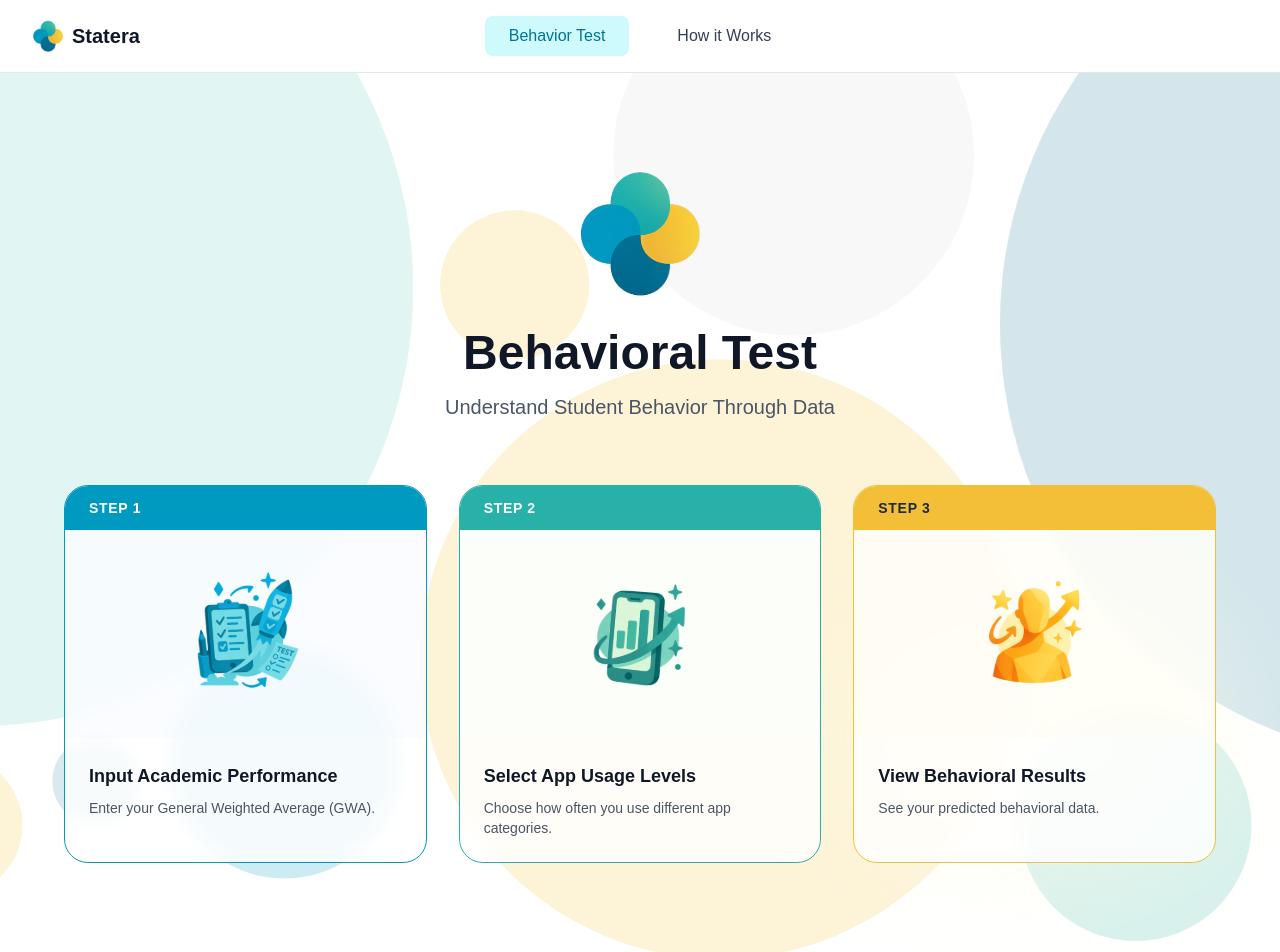
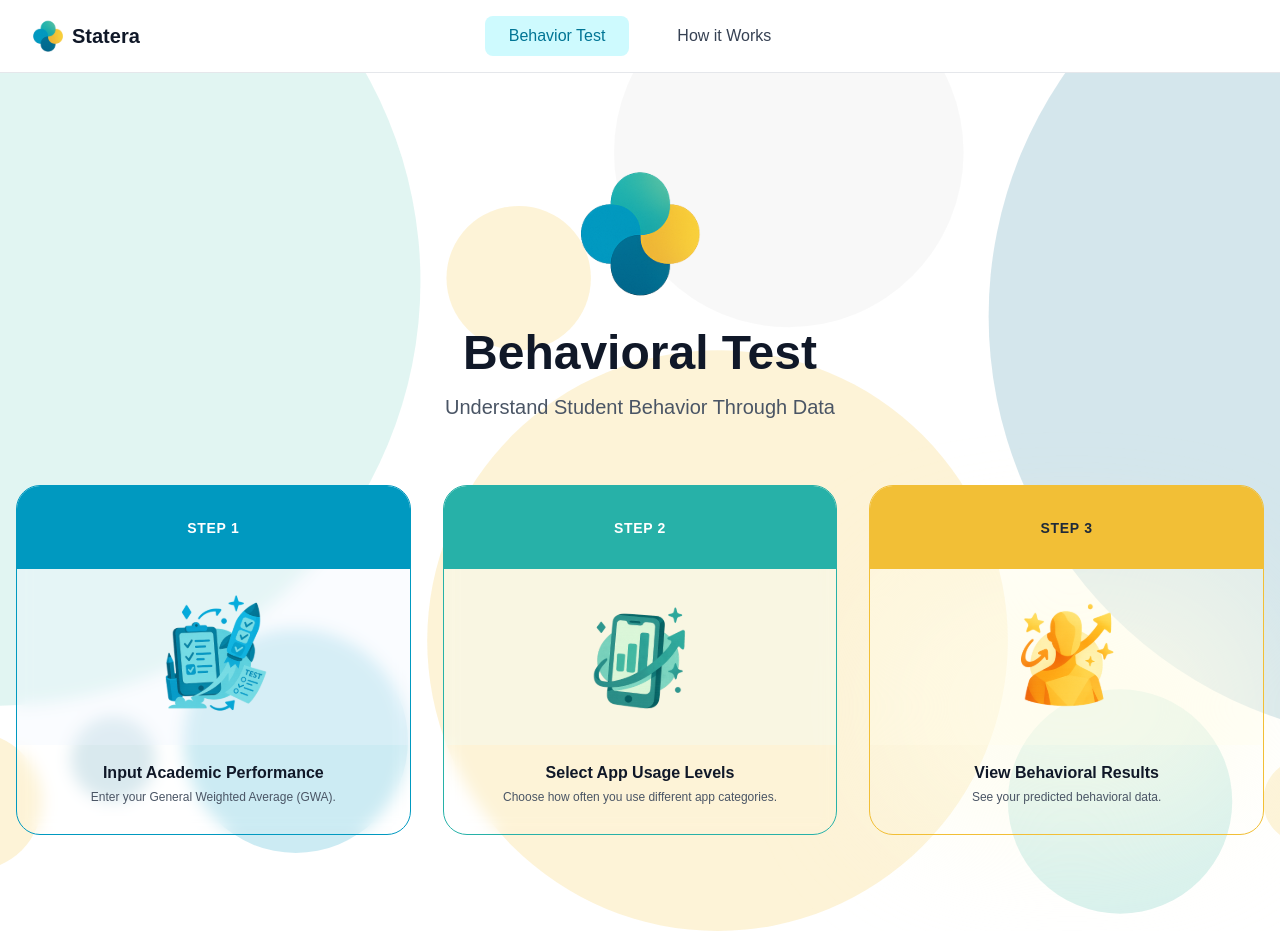
Before and after one commit to Weiasnormal/Statera_FrontEnd, a Next.js app: page / in a window 1280 px wide. Shown: the top 952 px of the page. Built offline with nearby package versions, Linux system fonts and the light colour scheme.

Commit message:
style: enhance layout and styling of Home page components

```diff
--- a/app/page.tsx
+++ b/app/page.tsx
@@ -6,7 +6,7 @@ export default function Home() {
     <div className="min-h-screen bg-white">
       {/* Hero Section */}
       <section className="relative px-4 py-16 md:py-24 overflow-hidden" style={{backgroundImage: 'url(/C_bg.svg)', backgroundSize: 'cover', backgroundPosition: 'top center', backgroundRepeat: 'no-repeat'}}>
-        <div className="max-w-6xl mx-auto relative z-10">
+        <div className="max-w-7xl mx-auto relative z-10">
           {/* Hero Content */}
           <div className="text-center mb-16">
             {/* Large Statera Logo */}
@@ -34,93 +34,93 @@ export default function Home() {
           {/* Step Cards */}
           <div className="grid grid-cols-1 md:grid-cols-3 gap-8 mt-16">
             {/* Step 1 Card */}
-            <div className="bg-white/80 backdrop-blur-sm border border-[#0099C0] rounded-3xl overflow-hidden hover:shadow-lg transition-shadow">
+            <div className="bg-transparent backdrop-blur-sm border border-[#0099C0] rounded-3xl overflow-hidden transition-shadow" style={{maxWidth: '405px', width: '100%', height: '350px'}}>
               {/* Colored Header */}
-              <div className="bg-[#0099C0] text-white px-6 py-3">
+              <div className="bg-[#0099C0] text-white px-6 py-3 flex items-center justify-center" style={{height: '83px'}}>
                 <h3 className="text-sm font-bold tracking-wider">STEP 1</h3>
               </div>
 
               {/* Icon Container */}
-              <div className="bg-blue-50/30 py-10 flex items-center justify-center">
+              <div className="bg-blue-50/30 py-6 flex items-center justify-center">
                 <div className="h-32 w-32">
                   <Image
                     src="/Input_Acedemic.svg"
                     alt="Input Academic Performance"
-                    width={128}
-                    height={128}
+                    width={150}
+                    height={150}
                     className="w-full h-full object-contain"
                   />
                 </div>
               </div>
 
               {/* Card Content */}
-              <div className="px-6 py-6">
-                <h3 className="text-lg font-bold text-gray-900 mb-2">
+              <div className="px-6 py-4 text-center flex flex-col items-center">
+                <h3 className="text-base font-bold text-gray-900 mb-1">
                   Input Academic Performance
                 </h3>
-                <p className="text-gray-600 text-sm">
+                <p className="text-gray-600 text-xs">
                   Enter your General Weighted Average (GWA).
                 </p>
               </div>
             </div>
 
             {/* Step 2 Card */}
-            <div className="bg-white/80 backdrop-blur-sm border border-[#27B1A8] rounded-3xl overflow-hidden hover:shadow-lg transition-shadow">
+            <div className="bg-transparent backdrop-blur-sm border border-[#27B1A8] rounded-3xl overflow-hidden transition-shadow" style={{maxWidth: '405px', width: '100%', height: '350px'}}>
               {/* Colored Header */}
-              <div className="bg-[#27B1A8] text-white px-6 py-3">
+              <div className="bg-[#27B1A8] text-white px-6 py-3 flex items-center justify-center" style={{height: '83px'}}>
                 <h3 className="text-sm font-bold tracking-wider">STEP 2</h3>
               </div>
 
               {/* Icon Container */}
-              <div className="bg-teal-50/30 py-10 flex items-center justify-center">
+              <div className="bg-teal-50/30 py-6 flex items-center justify-center">
                 <div className="h-32 w-32">
                   <Image
                     src="/Select_App.svg"
                     alt="Select App Usage Levels"
-                    width={128}
-                    height={128}
+                    width={150}
+                    height={150}
                     className="w-full h-full object-contain"
                   />
                 </div>
               </div>
 
               {/* Card Content */}
-              <div className="px-6 py-6">
-                <h3 className="text-lg font-bold text-gray-900 mb-2">
+              <div className="px-6 py-4 text-center flex flex-col items-center">
+                <h3 className="text-base font-bold text-gray-900 mb-1">
                   Select App Usage Levels
                 </h3>
-                <p className="text-gray-600 text-sm">
+                <p className="text-gray-600 text-xs">
                   Choose how often you use different app categories.
                 </p>
               </div>
             </div>
 
             {/* Step 3 Card */}
-            <div className="bg-white/80 backdrop-blur-sm border border-[#F2BF36] rounded-3xl overflow-hidden hover:shadow-lg transition-shadow">
+            <div className="bg-transparent border border-[#F2BF36] rounded-3xl overflow-hidden transition-shadow" style={{maxWidth: '405px', width: '100%', height: '350px'}}>
               {/* Colored Header */}
-              <div className="bg-[#F2BF36] text-gray-800 px-6 py-3">
+              <div className="bg-[#F2BF36] text-gray-800 px-6 py-3 flex items-center justify-center" style={{height: '83px'}}>
                 <h3 className="text-sm font-bold tracking-wider">STEP 3</h3>
               </div>
 
               {/* Icon Container */}
-              <div className="bg-yellow-50/30 py-10 flex items-center justify-center">
+              <div className="bg-yellow-50/30 py-6 flex items-center justify-center">
                 <div className="h-32 w-32">
                   <Image
                     src="/View_Behavioral.svg"
                     alt="View Behavioral Results"
-                    width={128}
-                    height={128}
+                    width={150}
+                    height={150}
                     className="w-full h-full object-contain"
                   />
                 </div>
               </div>
 
               {/* Card Content */}
-              <div className="px-6 py-6">
-                <h3 className="text-lg font-bold text-gray-900 mb-2">
+              <div className="px-6 py-4 text-center flex flex-col items-center">
+                <h3 className="text-base font-bold text-gray-900 mb-1">
                   View Behavioral Results
                 </h3>
-                <p className="text-gray-600 text-sm">
+                <p className="text-gray-600 text-xs">
                   See your predicted behavioral data.
                 </p>
               </div>
@@ -145,13 +145,16 @@ export default function Home() {
             </h2>
 
             <div className="mb-6">
-              <label className="block text-sm font-medium text-gray-700 mb-2">
+              <label className="block text-sm font-medium text-gray-900 mb-2">
                 GWA
               </label>
               <input
                 type="number"
                 placeholder="Ex. 1.32"
-                className="w-full px-4 py-3 border border-gray-300 rounded-lg focus:outline-none focus:ring-2 focus:ring-teal-500 focus:border-transparent"
+                step="0.01"
+                min="1.00"
+                max="5.00"
+                className="w-full px-4 py-3 border border-black rounded-lg focus:outline-none focus:ring-2 focus:ring-teal-500 focus:border-black placeholder-gray-500 text-black"
               />
             </div>
 
```
